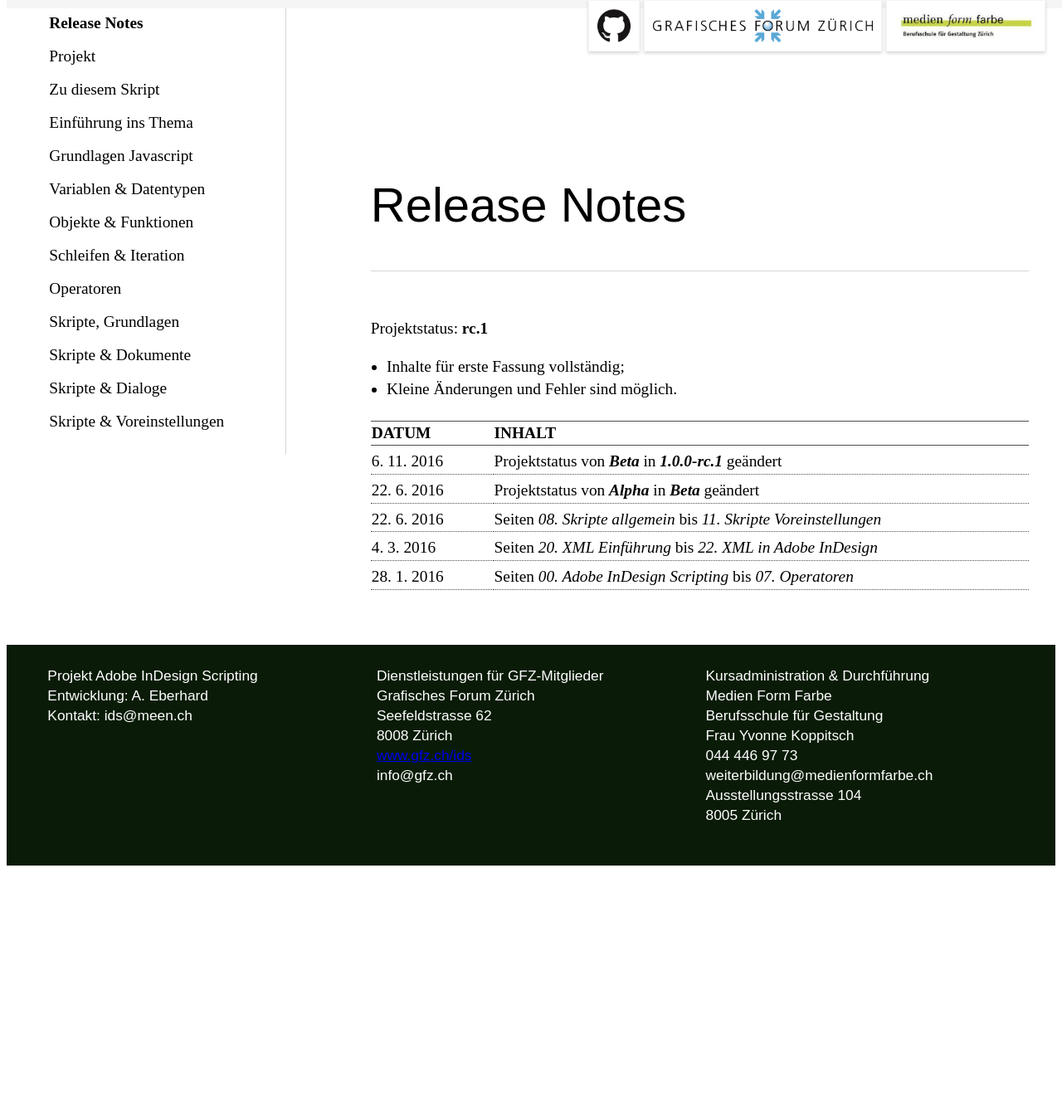
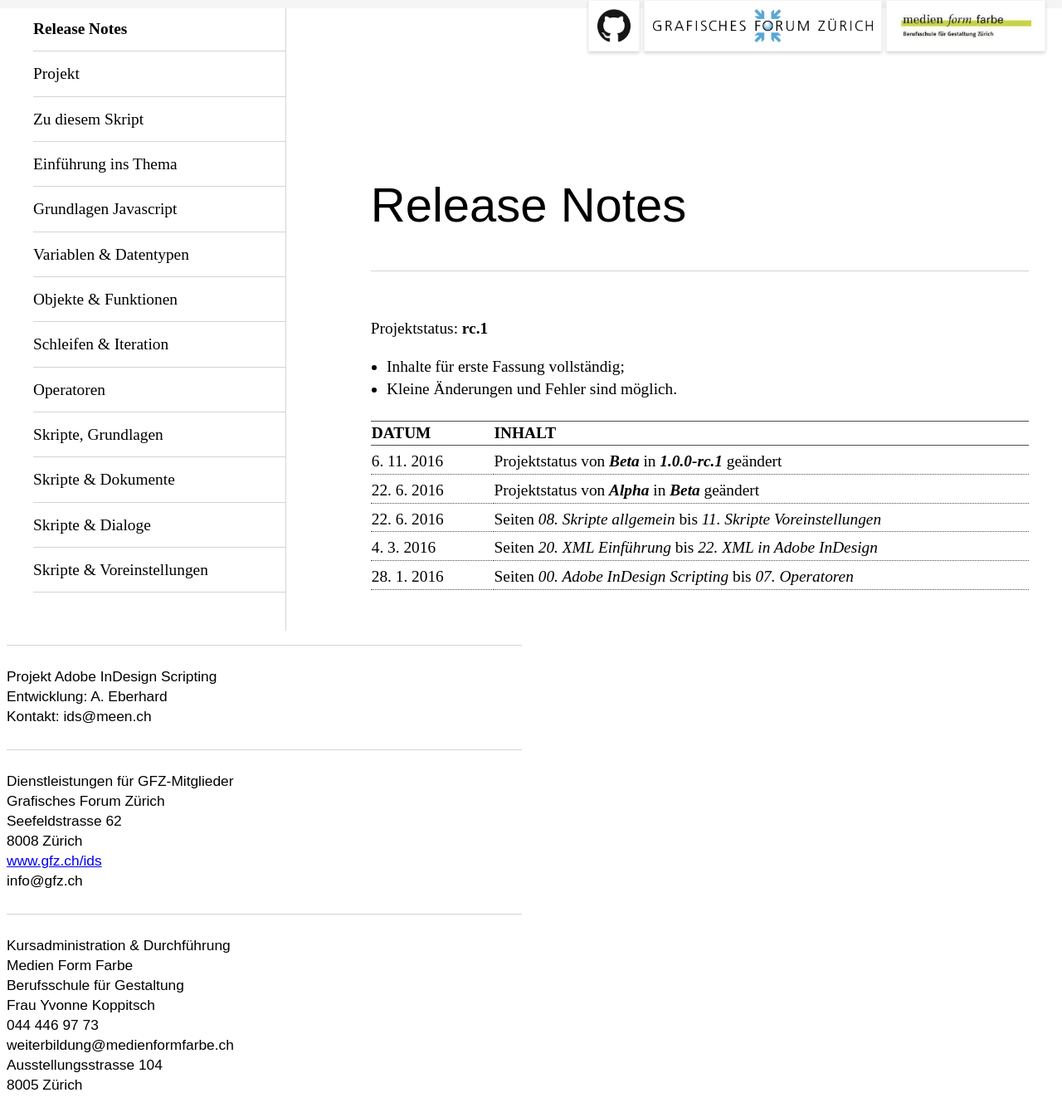
Before and after one commit to meengit/ids, a Jekyll site: the page built from index.md, in a window 1280 px wide and 1346 px high. Shown: the whole window at 83% size. Built offline with Jekyll 4.4.1, drawn with Linux system fonts in a browser that asks for light colours; some web fonts are replaced.

Commit message:
MOD: Some mistakes

```diff
--- a/css/style.scss
+++ b/css/style.scss
@@ -125,6 +125,7 @@ main {
 
   header {
     @include span(12 last);
+      margin-top: ($baselinehight * $basefontsize) * 2;
 
     @include susy-breakpoint($bp1024, $susy) {
       @include span(8 last);
@@ -145,16 +146,20 @@ main {
     z-index: 10;
     background-color: #fff;
     padding-top: ($baselinehight * $basefontsize) * 2;
+    display: block;
 
     ul {
       list-style: none outside;
-      padding: 0 0 0 1em;
+      padding: 0 0 ($baselinehight * $basefontsize) 0;
       margin: 0;
 
       li {
+        border-bottom: 1px solid #D4D4D4;
+
         a {
+          width: 100%;
           text-decoration: none;
-          line-height: $baselinehight * 1.5;
+          line-height: $baselinehight * 2;
           color: #000;
         }
       }
@@ -180,6 +185,7 @@ main {
   display: block;
   position: fixed;
   top: 0;
+  left: 0;
   width: 100%;
   background-color: #F5F5F5;
   z-index: 15;
@@ -210,26 +216,55 @@ main {
 
   width: 100%;
   display: block;
-  background-color: #0A1C07;
-  height: 10 * ($basefontsize * $baselinehight);
+
+  p {
+    margin-top: 0;
+    margin-bottom: 0;
+  }
+  @media (min-width: $bp1700) {
+    height: 10 * ($basefontsize * $baselinehight);
+    background-color: #0A1C07;
+  }
 
   footer {
-    @include container;
+
     @include set-font(normal, normal, normal, $navfontsize, $baselinehight, $abeezee, sans-serif);
-    color: #fff;
-    padding-top: $basefontsize * $baselinehight;
 
     div {
-      @include span(12);
 
       div {
-       @include span(3.9);
+        @include span(12 last);
+        border-top: 1px solid #D4D4D4;
+        padding: ($basefontsize * $baselinehight) 0;
+      }
 
-        p {
-          margin: 0 1em;
-        }
+    }
+
+
+      @include susy-breakpoint($bp1024, $susy) {
+
+
+        div {
+
+          div {
+           @include span(6);
+
+          } // end of inner div
+        } // end of outer div
+
       }
-    }
+
+      @include susy-breakpoint($bp1700, $susy) {
+
+
+        div {
+
+          div {
+            @include span(3);
+
+          } // end of inner div
+        } // end of outer div
+    } // end of $bp1700
   } // end of footer
 } // end of id footerline
 
```
